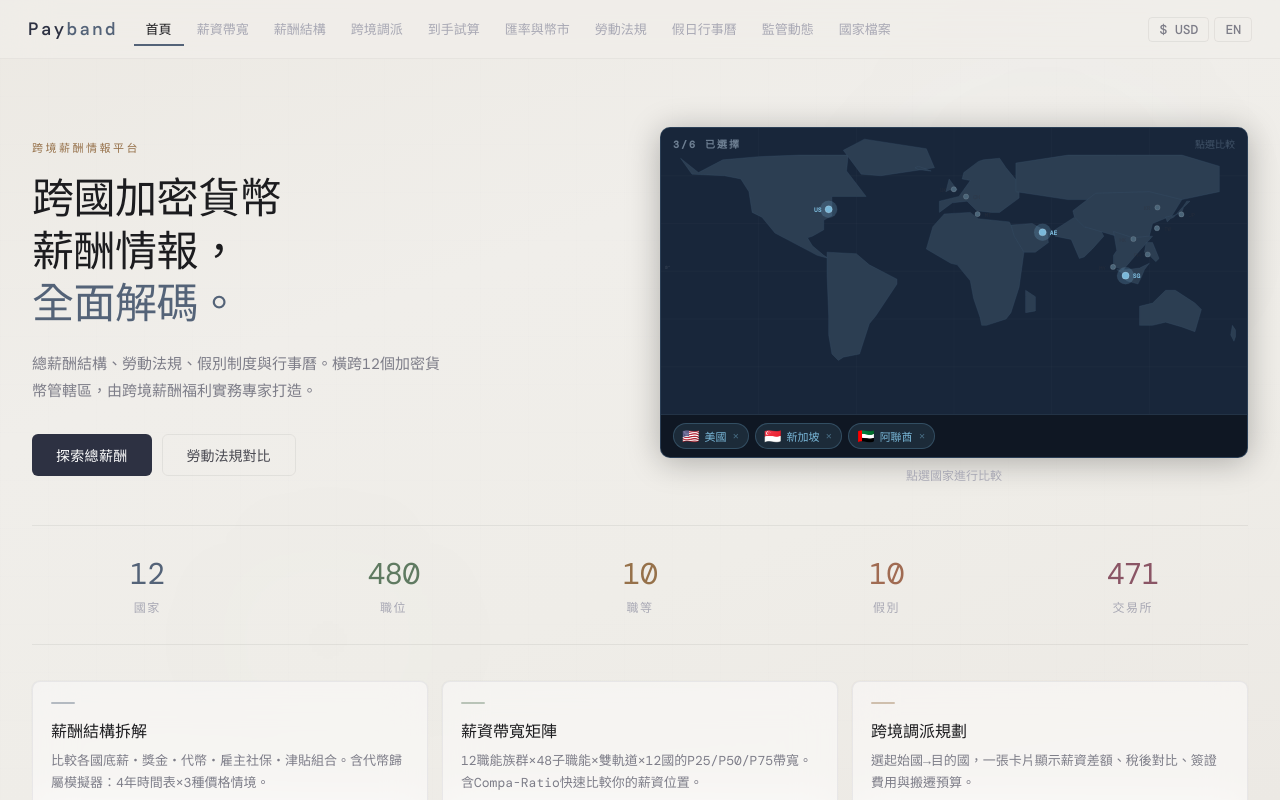
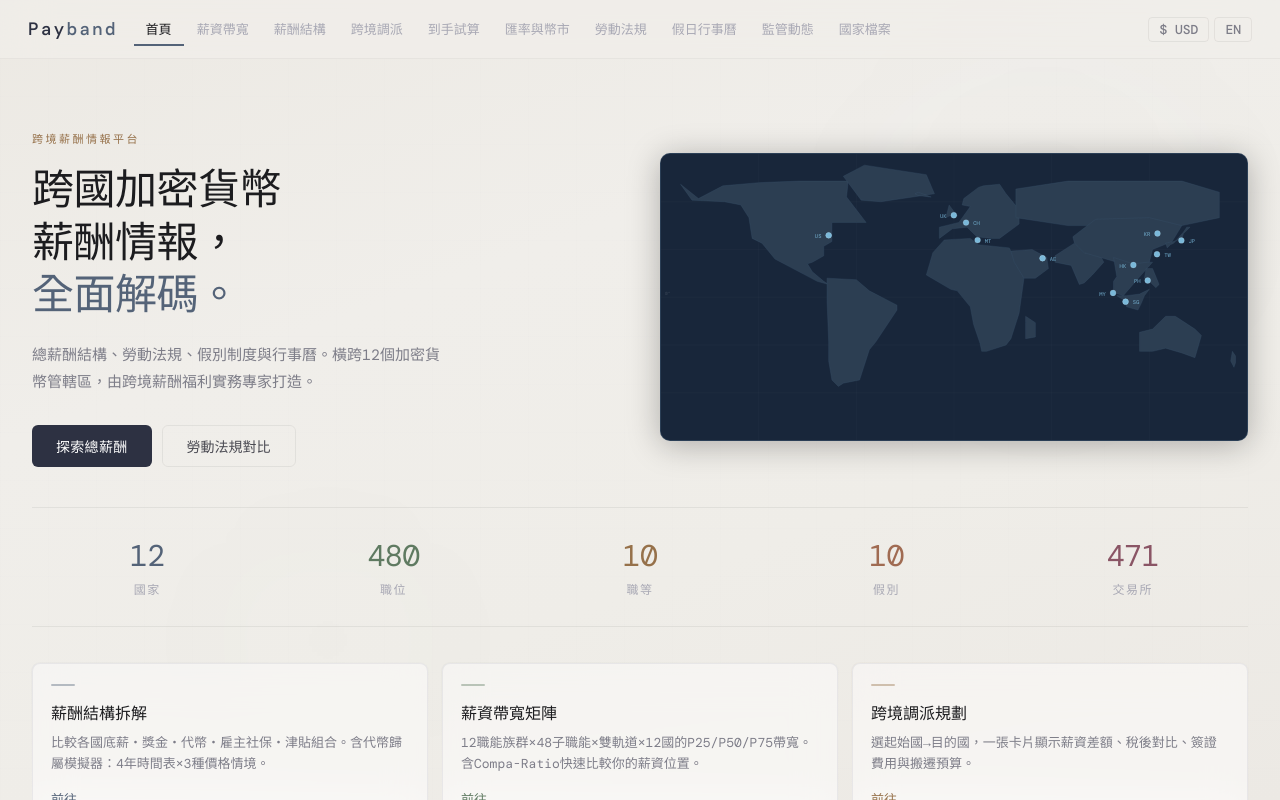
Before and after one commit to HiEllenC/payband, a React (Vite) app: page / in a window 1280 px wide. Shown: the top 800 px of the page. Built offline with nearby package versions, Linux system fonts and the light colour scheme; a web font is replaced by a local one.

Commit message:
feat: replace interactive hero map with static decorative map
- All 12 country dots shown in uniform sky blue
- Remove selection HUD, country pills, click/hover handlers
- Add subtle SVG pulse animation on US, AE, SG
- Keep interactive WorldMap for other modules via prop

```diff
--- a/src/components/WorldMap.jsx
+++ b/src/components/WorldMap.jsx
@@ -1,4 +1,4 @@
-import { useState } from "react";
+import { useState, useMemo } from "react";
 import { COUNTRIES } from "../data/countries.js";
 
 const FONT = "'DM Mono','Noto Sans TC',monospace";
@@ -120,12 +120,93 @@ function markerPos(id) {
   ];
 }
 
-// ── Component ────────────────────────────────────────────────────────────────
-export default function WorldMap({ selected, onSelect, countries = COUNTRIES, t: tr }) {
+// Dots that get a subtle SVG pulse animation
+const PULSE_IDS = new Set(["us", "ae", "sg"]);
+
+// ── Static decorative map (hero section) ─────────────────────────────────────
+function WorldMapStatic() {
+  return (
+    <div style={{
+      borderRadius: 10, overflow: "hidden",
+      border: "1px solid rgba(56,81,106,0.6)",
+      boxShadow: "0 4px 32px rgba(0,0,0,0.28)",
+      background: D.ocean,
+    }}>
+      <svg viewBox={`0 0 ${W} ${H}`} style={{ width: "100%", display: "block" }}>
+        {/* Ocean */}
+        <rect width={W} height={H} fill={D.ocean} />
+
+        {/* Graticule */}
+        <g stroke={D.grid} strokeWidth="0.5">
+          {[-60,-30,0,30,60].map(lat => {
+            const y = (90 - lat) / 180 * H;
+            return <line key={lat} x1="0" y1={y} x2={W} y2={y} />;
+          })}
+          {[-120,-60,0,60,120].map(lon => {
+            const x = (lon + 180) / 360 * W;
+            return <line key={lon} x1={x} y1="0" x2={x} y2={H} />;
+          })}
+        </g>
+
+        {/* Equator label */}
+        <text x="6" y={(90 / 180) * H - 3}
+          fontSize="7" fill="rgba(255,255,255,0.15)" fontFamily={FONT}>0°</text>
+
+        {/* Landmasses */}
+        {LAND_PATHS.map((d, i) => (
+          <path key={i} d={d}
+            fill={D.land} stroke={D.landStroke}
+            strokeWidth="0.5" strokeLinejoin="round" />
+        ))}
+
+        {/* Country markers — all static, same accent color */}
+        {Object.keys(CAPS).map(id => {
+          const [cx, cy] = markerPos(id);
+          const anch = ANCHOR[id] === "right";
+          const lx   = anch ? cx + 11 : cx - 11;
+          const pulse = PULSE_IDS.has(id);
+
+          return (
+            <g key={id}>
+              {/* Pulse ring on select dots */}
+              {pulse && (
+                <circle cx={cx} cy={cy} r="4" fill="none"
+                  stroke={D.selected} strokeWidth="1">
+                  <animate attributeName="r" values="4;14;4" dur="3s" repeatCount="indefinite" />
+                  <animate attributeName="opacity" values="0.6;0;0.6" dur="3s" repeatCount="indefinite" />
+                </circle>
+              )}
+              {/* Dot */}
+              <circle cx={cx} cy={cy} r="4.5"
+                fill={D.selected}
+                stroke="rgba(255,255,255,0.2)" strokeWidth="1"
+              />
+              {/* Code label */}
+              <text
+                x={lx} y={cy + 4}
+                textAnchor={anch ? "start" : "end"}
+                fontSize="8.5" fontFamily={FONT} fontWeight="500"
+                fill="rgba(122,184,217,0.75)"
+                style={{ pointerEvents: "none", userSelect: "none" }}
+              >
+                {CODE[id]}
+              </text>
+            </g>
+          );
+        })}
+      </svg>
+    </div>
+  );
+}
+
+// ── Interactive map (used in other modules) ───────────────────────────────────
+export default function WorldMap({ selected, onSelect, countries = COUNTRIES, t: tr, static: isStatic }) {
   const [hov, setHov] = useState(null);
   const [tip, setTip] = useState(null);
 
-  const cMap = Object.fromEntries(countries.map(c => [c.id, c]));
+  const cMap = useMemo(() => Object.fromEntries(countries.map(c => [c.id, c])), [countries]);
+
+  if (isStatic) return <WorldMapStatic />;
 
   return (
     <div style={{
--- a/src/modules/Home.jsx
+++ b/src/modules/Home.jsx
@@ -50,10 +50,7 @@ export default function Home({ selC, togC, setTab, ready, t }) {
           </div>
         </div>
         <div style={{ opacity: ready ? 1 : 0, transform: ready ? "translateX(0)" : "translateX(20px)", transition: "all 0.8s cubic-bezier(.22,1,.36,1) 0.2s" }}>
-          <WorldMap selected={selC} onSelect={togC} t={t} />
-          <div style={{ textAlign: "center", marginTop: 6 }}>
-            <span style={{ fontSize: 12, color: D.tx4 }}>{t("Click countries to compare", "點選國家進行比較")}</span>
-          </div>
+          <WorldMap static />
         </div>
       </div>
 
```
